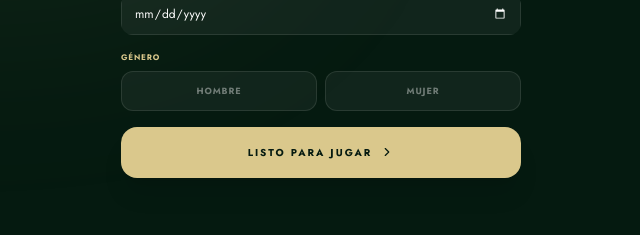
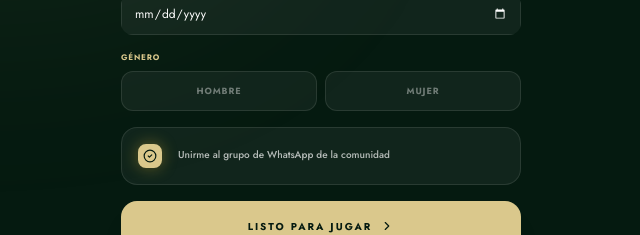
Before and after one commit to ctbviajandodesign-cell/latravesia-loyalty, a Next.js app: page / in a window 1280 px wide. Both pictures are taken after a click on the button "REGISTRARME AHORA". Shown: the part 374-609 px from the top of the page, without its empty margins (319-959 px from the left). Built offline with nearby package versions, Linux system fonts and the light colour scheme; no server answers; the database is empty.

Commit message:
fix: resolve premios form visibility and add customizable whatsapp invitation to registration

```diff
--- a/app/admin/dashboard/premios/page.tsx
+++ b/app/admin/dashboard/premios/page.tsx
@@ -162,27 +162,31 @@ export default function PremiosPage() {
       </div>
 
       {showForm && (
-        <form onSubmit={handleAddPremio} className="bg-white p-8 rounded-3xl shadow-2xl border border-gray-100 grid grid-cols-1 md:grid-cols-2 gap-6 animate-in slide-in-from-top-4">
+        <form
+          key={selectedId || 'new'}
+          onSubmit={handleAddPremio}
+          className="bg-white p-8 rounded-3xl shadow-2xl border border-gray-100 grid grid-cols-1 md:grid-cols-2 gap-6 animate-in slide-in-from-top-4"
+        >
           <h3 className="md:col-span-2 text-xl font-bold text-[#4A5D4E]">{isEditing ? 'Editar Premio' : 'Nuevo Premio'}</h3>
           <div className="space-y-2">
             <label className="text-[10px] uppercase font-black text-gray-400 ml-1">Emoji / Icono</label>
-            <input required value={emoji} onChange={e => setEmoji(e.target.value)} className="w-full p-4 rounded-xl border bg-gray-50 focus:border-[#4A5D4E] outline-none transition-all" />
+            <input required value={emoji} onChange={e => setEmoji(e.target.value)} className="w-full p-4 rounded-xl border bg-gray-50 focus:border-[#4A5D4E] outline-none transition-all text-gray-900 font-medium" />
           </div>
           <div className="space-y-2">
             <label className="text-[10px] uppercase font-black text-gray-400 ml-1">Nombre del Premio</label>
-            <input required value={nombre} onChange={e => setNombre(e.target.value)} className="w-full p-4 rounded-xl border bg-gray-50 focus:border-[#4A5D4E] outline-none transition-all" />
+            <input required value={nombre} onChange={e => setNombre(e.target.value)} className="w-full p-4 rounded-xl border bg-gray-50 focus:border-[#4A5D4E] outline-none transition-all text-gray-900 font-medium" />
           </div>
           <div className="space-y-2 md:col-span-2">
             <label className="text-[10px] uppercase font-black text-gray-400 ml-1">Descripción del Regalo (Instrucciones para canje)</label>
-            <textarea rows={2} value={descripcion} onChange={e => setDescripcion(e.target.value)} className="w-full p-4 rounded-xl border bg-gray-50 focus:border-[#4A5D4E] outline-none transition-all resize-none" placeholder="Ej: Presenta este código en caja para obtener un 10% de descuento..." />
+            <textarea rows={2} value={descripcion} onChange={e => setDescripcion(e.target.value)} className="w-full p-4 rounded-xl border bg-gray-50 focus:border-[#4A5D4E] outline-none transition-all resize-none text-gray-900 font-medium" placeholder="Ej: Presenta este código en caja para obtener un 10% de descuento..." />
           </div>
           <div className="space-y-2">
             <label className="text-[10px] uppercase font-black text-gray-400 ml-1">Probabilidad de Salida (%)</label>
-            <input type="number" required value={probabilidad} onChange={e => setProbabilidad(e.target.value)} className="w-full p-4 rounded-xl border bg-gray-50 focus:border-[#4A5D4E] outline-none transition-all" />
+            <input type="number" required value={probabilidad} onChange={e => setProbabilidad(e.target.value)} className="w-full p-4 rounded-xl border bg-gray-50 focus:border-[#4A5D4E] outline-none transition-all text-gray-900 font-medium" />
           </div>
           <div className="space-y-2">
             <label className="text-[10px] uppercase font-black text-gray-400 ml-1">Stock Disponible</label>
-            <input type="number" required value={stock} onChange={e => setStock(e.target.value)} className="w-full p-4 rounded-xl border bg-gray-50 focus:border-[#4A5D4E] outline-none transition-all" />
+            <input type="number" required value={stock} onChange={e => setStock(e.target.value)} className="w-full p-4 rounded-xl border bg-gray-50 focus:border-[#4A5D4E] outline-none transition-all text-gray-900 font-medium" />
           </div>
           <button disabled={actionLoading} className="md:col-span-2 bg-[#4A5D4E] text-white p-5 rounded-2xl font-black tracking-widest hover:brightness-110 transition-all shadow-lg">
             {actionLoading ? 'GUARDANDO...' : isEditing ? 'ACTUALIZAR PREMIO' : 'CREAR PREMIO'}
--- a/app/page.tsx
+++ b/app/page.tsx
@@ -44,10 +44,15 @@ export default function Home() {
     email: '',
     telefono: '',
     fecha_nacimiento: '',
-    genero: 'Otro'
+    genero: 'Otro',
+    joinWhatsApp: true
   });
   const [clienteId, setClienteId] = useState<string | null>(null);
   const [premioFinal, setPremioFinal] = useState<string | null>(null);
+  const [whatsappConfig, setWhatsappConfig] = useState({
+    enabled: true,
+    label: 'Unirme al grupo de WhatsApp de la comunidad'
+  });
   const [socialLinks, setSocialLinks] = useState({
     instagram: 'https://instagram.com',
     facebook: 'https://facebook.com',
@@ -65,13 +70,17 @@ export default function Home() {
     const { data } = await supabase.from('config').select('*');
     if (data) {
       const links = { ...socialLinks };
+      const wConfig = { ...whatsappConfig };
       data.forEach(item => {
         if (item.clave === 'instagram_link') links.instagram = item.valor;
         if (item.clave === 'facebook_link') links.facebook = item.valor;
         if (item.clave === 'tiktok_link') links.tiktok = item.valor;
         if (item.clave === 'whatsapp_group_link') links.whatsapp_group = item.valor;
+        if (item.clave === 'whatsapp_join_label') wConfig.label = item.valor;
+        if (item.clave === 'whatsapp_join_enabled') wConfig.enabled = item.valor === 'true';
       });
       setSocialLinks(links);
+      setWhatsappConfig(wConfig);
     }
   }
 
@@ -236,6 +245,19 @@ export default function Home() {
                         {g.label}
                       </button>
                     ))}
+                    {whatsappConfig.enabled && (
+                      <div
+                        onClick={() => setFormData({...formData, joinWhatsApp: !formData.joinWhatsApp})}
+                        className="col-span-2 mt-2 p-4 bg-white/5 border border-white/10 rounded-2xl flex items-center gap-4 cursor-pointer hover:bg-white/10 transition-all select-none"
+                      >
+                        <div className={`w-6 h-6 rounded-lg border-2 flex items-center justify-center transition-all ${formData.joinWhatsApp ? 'bg-travesia-gold border-travesia-gold shadow-[0_0_15px_rgba(212,175,55,0.4)]' : 'border-white/20'}`}>
+                          {formData.joinWhatsApp && <CheckCircle2 size={14} className="text-[#051A10]" />}
+                        </div>
+                        <span className="text-[10px] font-medium text-white/70 leading-tight flex-1">
+                          {whatsappConfig.label}
+                        </span>
+                      </div>
+                    )}
                   </div>
                 </div>
               </div>
```
